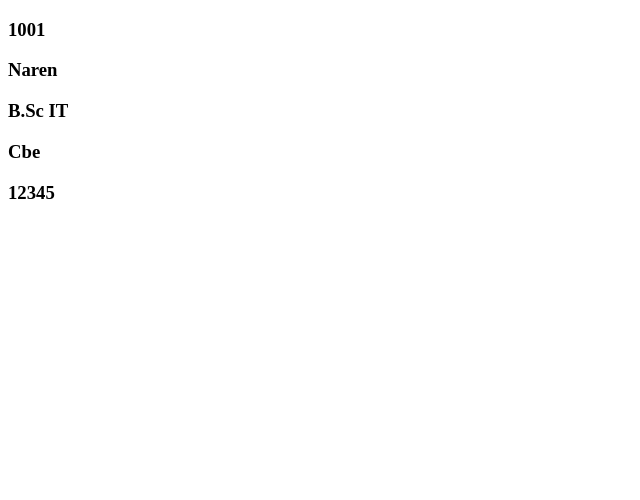
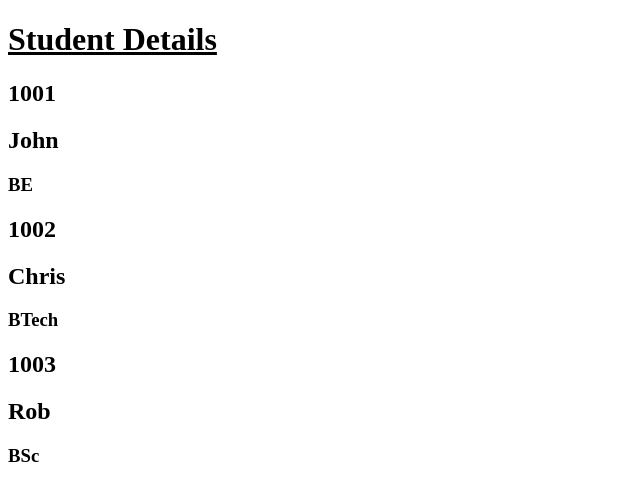
Before and after one commit to Narendharan-Rangasamy/react, a React (Create React App) app: page / in a window 1280 px wide. Shown: the top 500 px of the page, without its empty margins (0-640 px from the left). Built offline with nearby package versions, Linux system fonts and the light colour scheme.

Commit message:
react orogramm using class

```diff
--- a/src/App.js
+++ b/src/App.js
@@ -1,28 +1,32 @@
-import React from 'react';
+import React from 'react'
+import studentDetails from './data.json'
 
 class App extends React.Component {
-  constructor(){
-    super()
+  constructor() {
+    super();
     this.state = {
-      myarr: [{ studentID: 1001, studentName: "Naren", degree: "B.Sc IT", location: "Cbe", mobileNo: 12345 }]
-    }
+      heading : "Student Details",
+      studentData : studentDetails
+    };
   }
-  render(){
-    const { myarr } = this.state
-    return(
-      <>
-        {myarr.map((d,i) => {
+
+  render() {
+    const { studentData, heading } = this.state
+    return (
+      <React.Fragment>
+        <h1><u>{heading}</u></h1>
+        {studentData.map((data, index) => {
           return(
-            <div key={i}>
-              <h3>{d.studentID}</h3>
-              <h3>{d.studentName}</h3>
-              <h3>{d.degree}</h3>
-              <h3>{d.location}</h3>
-              <h3>{d.mobileNo}</h3>
+            <div key={index}>
+              <h2>{data.studentID}</h2>
+              <h2>{data.studentName}</h2>
+              <h3>{data.studentDegreee}</h3>
             </div>
+
           )
-        })}
-      </>
+        }
+        )}
+      </React.Fragment>
     )
   }
 }
--- /dev/null
+++ b/src/data.json
@@ -0,0 +1,17 @@
+[
+    {
+        "studentID":"1001",
+        "studentName":"John",
+        "studentDegreee":"BE"
+    },
+    {
+        "studentID":"1002",
+        "studentName":"Chris",
+        "studentDegreee":"BTech"
+    },
+    {
+        "studentID":"1003",
+        "studentName":"Rob",
+        "studentDegreee":"BSc"
+    }
+]
--- a/src/index.js
+++ b/src/index.js
@@ -1,6 +1,5 @@
 import { StrictMode } from "react";
 import { createRoot } from "react-dom/client";
-
 import App from "./App";
 
 const rootElement = document.getElementById("root");
```
Also changed, not shown: src/test.js (deleted, +0 -10 lines).
